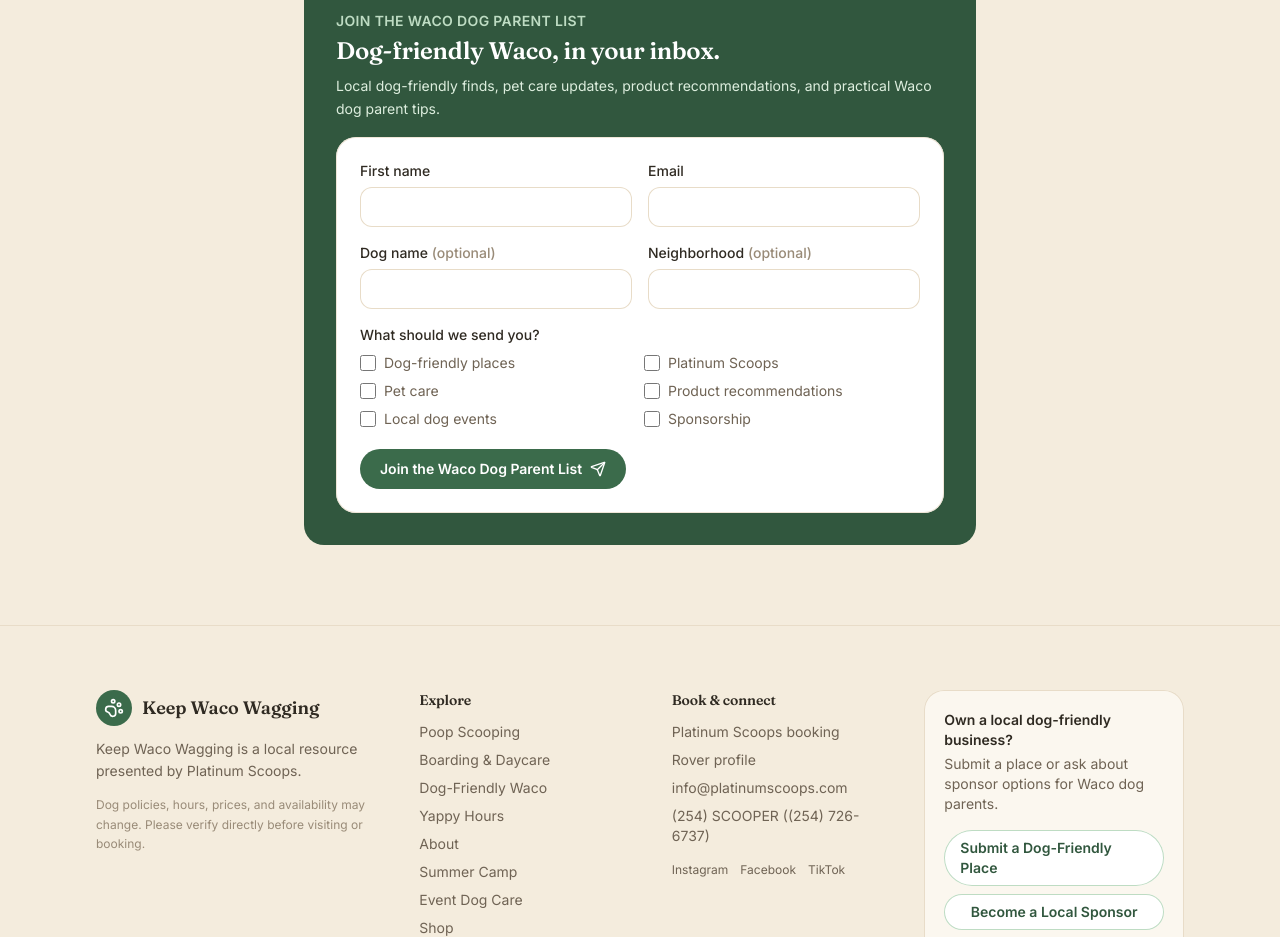
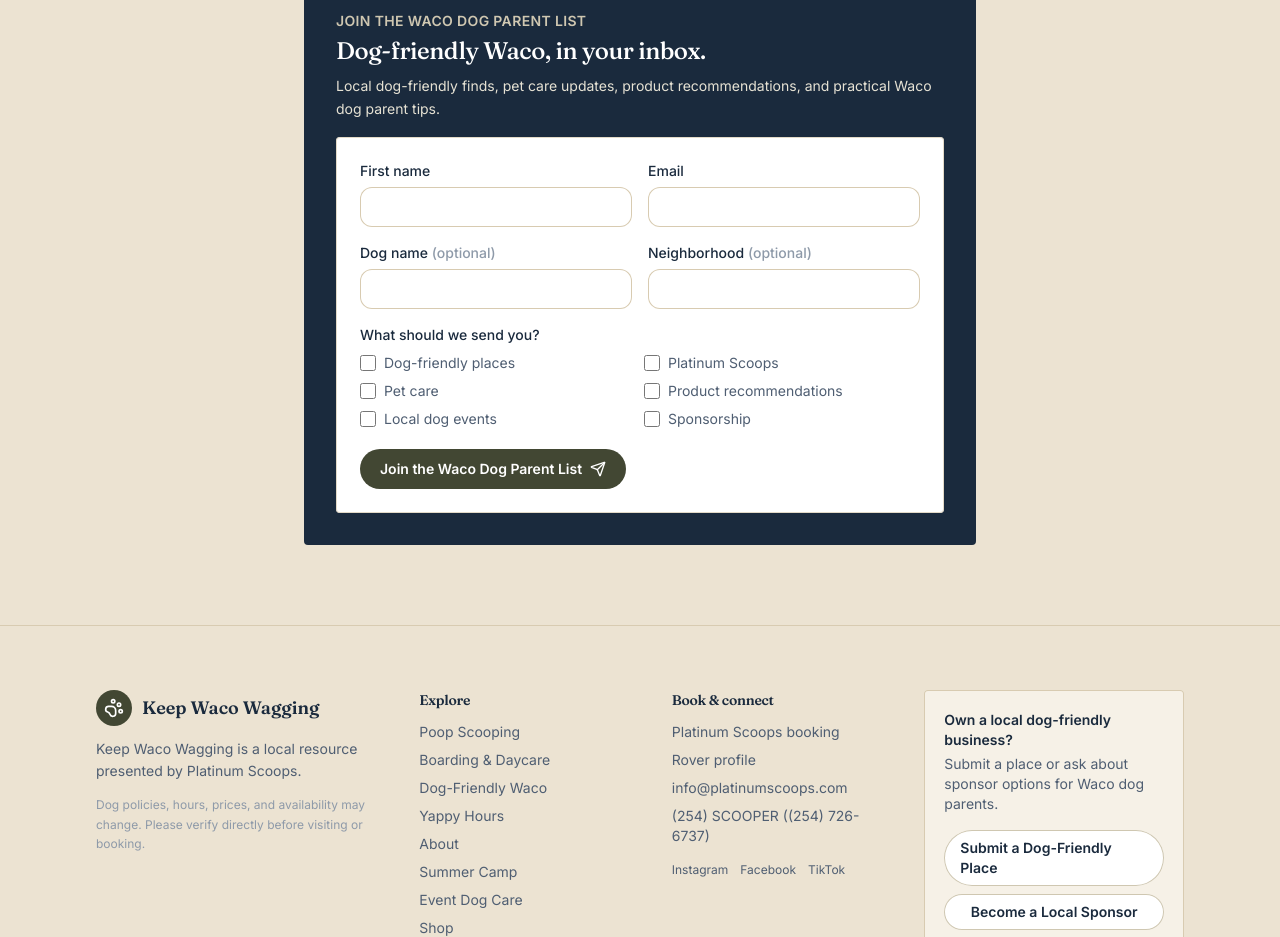
Before and after one commit to JackyeC/keep-waco-wagging, a Next.js app: page /blog in a window 1280 px wide. Shown: the part 3701-4638 px from the top of the page. Built offline with nearby package versions, Linux system fonts and the light colour scheme.

Commit message:
Editorial palette + correct Outward Hound Fun Feeder ASIN

```diff
--- a/src/app/globals.css
+++ b/src/app/globals.css
@@ -1,52 +1,56 @@
 @import "tailwindcss";
 
 /*
-  Keep Waco Wagging — design tokens
-  Texas eco-chic: warm neutrals, soft greens, soft blues, cream backgrounds.
-  The "gold" scale is reserved for tasteful Platinum Scoops sponsor accents.
+  Keep Waco Wagging — design tokens (editorial rebuild, June 2026)
+  Direction: boutique hotel / editorial magazine.
+  Palette: warm sandstone + ivory base, deep navy ink for type & links,
+           brass accent reserved for sponsor/CTA emphasis, sage as quiet support.
+  Typography: Fraunces (serif display) + Inter (sans body). Real editorial pairing.
 */
 @theme {
-  /* Warm neutral surfaces */
-  --color-cream: #fbf7ef;
-  --color-sand: #f4ecdd;
-  --color-clay: #e8dcc8;
-  --color-bark: #2f2a22;
-  --color-bark-soft: #6f6354;
-  --color-bark-faint: #998b78;
+  /* Surfaces (warm sand + ivory) */
+  --color-cream: #f6f1e7;     /* page background (warm ivory) */
+  --color-sand: #ece3d2;      /* alt section background */
+  --color-clay: #d8cbb1;      /* dividers, soft borders */
 
-  /* Soft green — primary brand */
-  --color-sage-50: #f1f6f1;
-  --color-sage-100: #ddeede;
-  --color-sage-200: #bedcc3;
-  --color-sage-300: #95c2a0;
-  --color-sage-400: #69a279;
-  --color-sage-500: #4d855f;
-  --color-sage-600: #3b6b4b;
-  --color-sage-700: #31573e;
-  --color-sage-800: #294534;
-  --color-sage-900: #21392c;
+  /* Ink (navy + warm black) */
+  --color-bark: #1a2a3d;        /* primary text — deep navy ink */
+  --color-bark-soft: #4f5e72;   /* secondary text — muted navy */
+  --color-bark-faint: #8e9aa9;  /* tertiary, eyebrow text */
 
-  /* Soft blue — secondary accent */
-  --color-sky-50: #f0f6fa;
-  --color-sky-100: #dcecf4;
-  --color-sky-200: #bbdaeb;
-  --color-sky-300: #8ec1db;
-  --color-sky-400: #5fa4c8;
-  --color-sky-500: #3f87b0;
-  --color-sky-600: #336d92;
-  --color-sky-700: #2c5a78;
+  /* Sage scale — secondary accent (kept for backward compat, retuned editorial) */
+  --color-sage-50: #f1efe8;
+  --color-sage-100: #e6e2d4;
+  --color-sage-200: #cfc7b1;
+  --color-sage-300: #a8a386;
+  --color-sage-400: #7e7d5b;
+  --color-sage-500: #5a5d44;
+  --color-sage-600: #424733;
+  --color-sage-700: #1a2a3d;   /* alias to navy ink */
+  --color-sage-800: #15243a;
+  --color-sage-900: #0f1c2f;
 
-  /* Platinum Scoops sponsor accent (warm gold) */
-  --color-gold-100: #f6ecd6;
-  --color-gold-200: #ecd8aa;
-  --color-gold-400: #d8b06a;
-  --color-gold-500: #c39a52;
-  --color-gold-600: #a67e3c;
+  /* Sky scale — retuned to navy ink family */
+  --color-sky-50: #eef2f7;
+  --color-sky-100: #dbe4ed;
+  --color-sky-200: #b4c5d7;
+  --color-sky-300: #84a0bc;
+  --color-sky-400: #5982a4;
+  --color-sky-500: #36658c;
+  --color-sky-600: #244e72;
+  --color-sky-700: #1a2a3d;
+
+  /* Brass — primary editorial accent (replaces gold) */
+  --color-gold-100: #f3e5c5;
+  --color-gold-200: #e6cf94;
+  --color-gold-400: #c39a52;
+  --color-gold-500: #a87f3a;
+  --color-gold-600: #8a6629;
 
   --font-sans: var(--font-inter), ui-sans-serif, system-ui, sans-serif;
   --font-display: var(--font-fraunces), ui-serif, Georgia, serif;
 
-  --radius-card: 1.25rem;
+  --radius-card: 0.25rem;  /* editorial: nearly-square corners */
 }
 
 :root {
@@ -59,6 +63,8 @@
     background-color: var(--color-cream);
     color: var(--color-bark);
     font-family: var(--font-sans);
+    font-size: 16px;
+    line-height: 1.6;
     -webkit-font-smoothing: antialiased;
     text-rendering: optimizeLegibility;
   }
@@ -68,23 +74,85 @@
   h3,
   h4 {
     font-family: var(--font-display);
+    font-weight: 500;             /* lighter weight — editorial restraint */
+    letter-spacing: -0.02em;
+    color: var(--color-bark);
+    line-height: 1.08;
+  }
+
+  h1 {
+    font-size: clamp(2.5rem, 5.5vw, 4.5rem);
+    font-weight: 400;
+    letter-spacing: -0.03em;
+  }
+
+  h2 {
+    font-size: clamp(1.75rem, 3.2vw, 2.75rem);
+    letter-spacing: -0.02em;
+  }
+
+  h3 {
+    font-size: 1.375rem;
+  }
+
+  /* Eyebrow utility for editorial labels */
+  .eyebrow {
+    font-family: var(--font-sans);
+    font-size: 0.6875rem;
     font-weight: 600;
-    letter-spacing: -0.01em;
+    letter-spacing: 0.16em;
+    text-transform: uppercase;
+    color: var(--color-bark-faint);
+  }
+
+  /* Lede paragraph — first sentence after a hero */
+  .lede {
+    font-size: 1.125rem;
+    line-height: 1.55;
+    color: var(--color-bark-soft);
+  }
+
+  /* Editorial rule — thin divider */
+  .rule {
+    border: 0;
+    border-top: 1px solid var(--color-clay);
+    margin: 0;
+  }
+
+  /* Pull-quote / display block */
+  .display-quote {
+    font-family: var(--font-display);
+    font-weight: 400;
+    font-size: clamp(1.5rem, 2.6vw, 2rem);
+    line-height: 1.25;
+    letter-spacing: -0.015em;
     color: var(--color-bark);
   }
 
+  a {
+    color: inherit;
+    text-decoration-color: var(--color-clay);
+    text-underline-offset: 3px;
+  }
+
   ::selection {
-    background-color: var(--color-sage-200);
-    color: var(--color-sage-900);
+    background-color: var(--color-gold-200);
+    color: var(--color-bark);
   }
 }
 
 @layer utilities {
-  /* Subtle, warm section dividers */
   .bg-paper {
     background-color: var(--color-cream);
   }
   .bg-paper-alt {
     background-color: var(--color-sand);
   }
+  /* Subtle grain for sand backgrounds — feels editorial */
+  .bg-paper-grain {
+    background-color: var(--color-sand);
+    background-image:
+      radial-gradient(rgba(26, 42, 61, 0.025) 1px, transparent 1px);
+    background-size: 14px 14px;
+  }
 }
--- a/src/data/products.ts
+++ b/src/data/products.ts
@@ -177,13 +177,13 @@
   },
   {
     id: "slow-feeders",
-    title: "Outward Hound Slow Feeder",
+    title: "Outward Hound Fun Feeder Slow Bowl",
     category: "Enrichment",
-    description: "Maze-style bowl that slows fast eaters and adds mealtime enrichment.",
+    description: "Maze-pattern bowl that slows fast eaters and adds mealtime enrichment.",
     whyWeLikeIt:
       "Helpful for dogs who eat too fast (bloat risk for deep-chested breeds) or need a little mental work before training. A daily win for busy dog parents.",
     bestFor: ["Fast eaters", "Mealtime enrichment", "Deep-chested breeds"],
-    asin: "B00FPKNRG4",
+    asin: "B00FPKNRCS",
   },
   {
     id: "puzzle-feeders",
```
